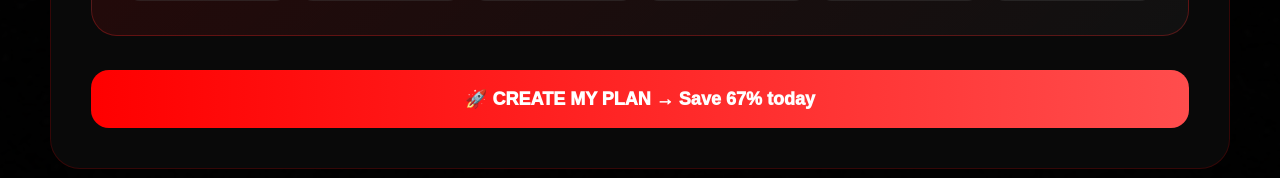
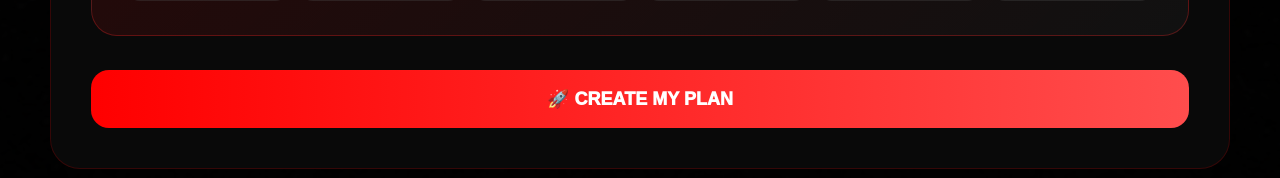
Before and after one commit to nielsvdz-ops/fit-couple-club, a Next.js app: page /onboarding in a window 1280 px wide. Shown: the part 3190-3368 px from the top of the page. Built offline with nearby package versions, Linux system fonts and the light colour scheme.

Commit message:
update onboarding page

```diff
--- a/app/onboarding/page.js
+++ b/app/onboarding/page.js
@@ -1302,7 +1302,7 @@ export default function OnboardingPage() {
         </div>
 
         <button type="button" onClick={handleSave} disabled={loading} style={saveBtn}>
-          {loading ? "Saving..." : "🚀 CREATE MY PLAN → Save 67% today"}
+          {loading ? "Saving..." : "🚀 CREATE MY PLAN"}
         </button>
       </section>
     </main>
```
